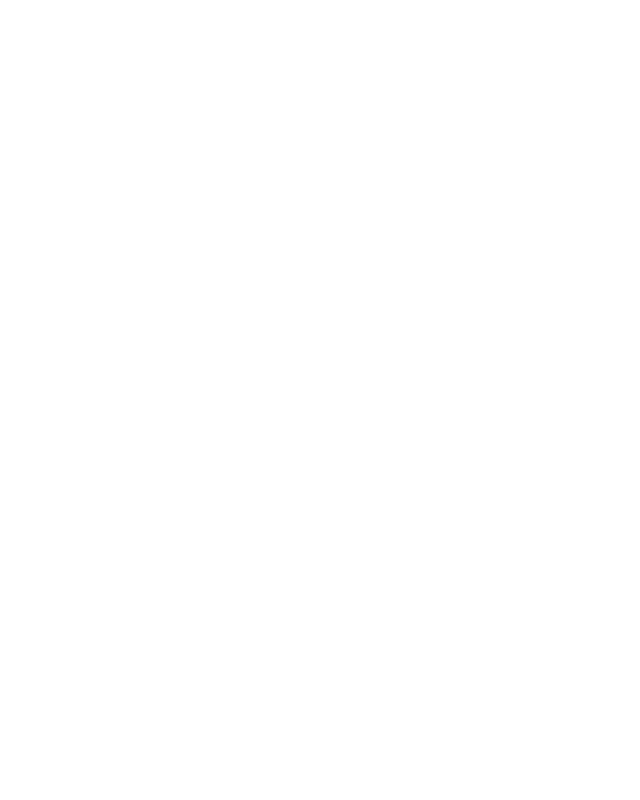
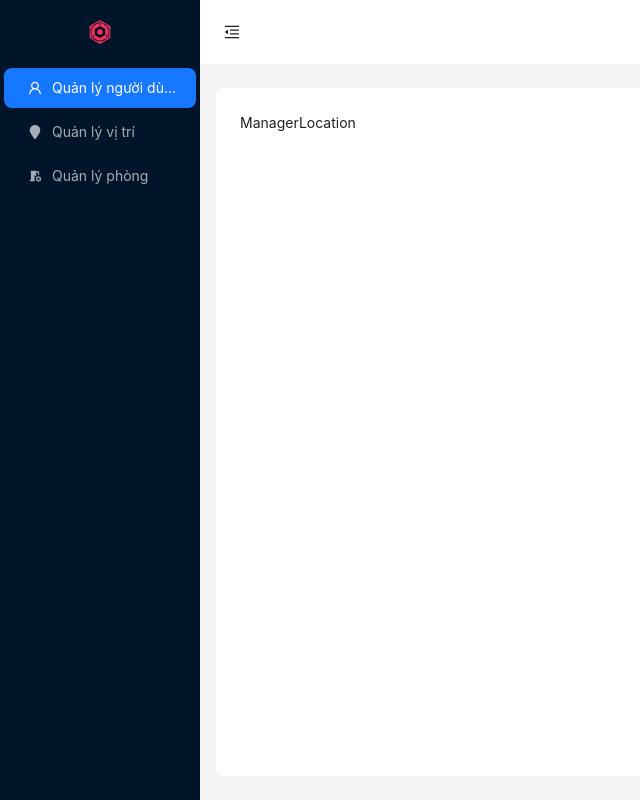
Before and after one commit to thanhlucifer/airbnb, a React (Vite) app: page /admin/manager-location in a window 1280 px wide. Before the commit this address had no page. Shown: the whole page, without its empty margins (0-640 px from the left). Built offline with nearby package versions, Linux system fonts and the light colour scheme.

Commit message:
create AdminTemplate

```diff
--- a/src/common/path.js
+++ b/src/common/path.js
@@ -6,4 +6,5 @@
     listphong: '/list-phong/:id',
     chitietphong: '/chitiet-phong/:id',
     profile: '/profile',
+    admin: '/admin',
 }
--- a/src/hook/useRoutesCustom.jsx
+++ b/src/hook/useRoutesCustom.jsx
@@ -8,7 +8,13 @@
 import LoginPage from '../page/LoginPage/LoginPage';
 import RegisterPage from '../page/RegisterPage/RegisterPage';
 import Profile from '../page/ProfilePage/Profile';
+import AdminTemplate from '../template/AdminTemplate/AdminTemplate';
+import { Skeleton } from 'antd';
+
 const PageNotFound = React.lazy(() => import('../components/PageNotFound/PageNotFound'));
+const ManagerRoom = React.lazy(() => import('../page/AdminPage/ManagerRoom/ManagerRoom'));
+const ManagerLocation = React.lazy(() => import('../page/AdminPage/ManagerLocation/ManagerLocation'));
+const ManagerUser = React.lazy(() => import('../page/AdminPage/ManagerUser/ManagerUser'));
 
 const useRoutesCustom = () => {
     const routes = useRoutes([
@@ -18,31 +24,53 @@
             children: [
                 {
                     index: '/',
-                    element: <DefaultPage/>,
+                    element: <Suspense fallback={<Skeleton />}><DefaultPage /></Suspense>,
                 },
                 {
                     path: path.listphong,
-                    element: <RentalRoomList/>
+                    element: <Suspense fallback={<Skeleton />}><RentalRoomList /></Suspense>
                 },
                 {
                     path: path.chitietphong,
-                    element: <RoomDetail/>
+                    element: <Suspense fallback={<Skeleton />}><RoomDetail /></Suspense>
                 },
                 {
                     path: path.signin,
-                    element: <LoginPage />
+                    element: <Suspense fallback={<Skeleton />}><LoginPage /></Suspense>
                 },
                 {
                     path: path.signup,
-                    element: <RegisterPage />
+                    element: <Suspense fallback={<Skeleton />}><RegisterPage /></Suspense>
                 },
                 {
                     path: path.profile,
-                    element: <Profile/>
+                    element: <Suspense fallback={<Skeleton />}><Profile /></Suspense>
+                },
+                {
+                    path: '*',
+                    element: <Suspense fallback={<Skeleton />}><PageNotFound /></Suspense>
                 }
 
             ]
         },
+        {
+            path: path.admin,
+            element: <AdminTemplate/>,
+            children: [
+                {
+                    index: '/',
+                    element: <Suspense fallback={<Skeleton />}><ManagerUser /></Suspense>
+                },
+                {
+                    path: 'manager-room',
+                    element: <Suspense fallback={<Skeleton />}><ManagerRoom /></Suspense>
+                },
+                {
+                    path: 'manager-location',
+                    element: <Suspense fallback={<Skeleton />}><ManagerLocation /></Suspense>
+                }
+            ]
+        }
     ]);
     return routes;
 };
--- /dev/null
+++ b/src/page/AdminPage/ManagerLocation/ManagerLocation.jsx
@@ -0,0 +1,9 @@
+import React from 'react'
+
+const ManagerLocation = () => {
+  return (
+    <div>ManagerLocation</div>
+  )
+}
+
+export default ManagerLocation
--- /dev/null
+++ b/src/page/AdminPage/ManagerRoom/ManagerRoom.jsx
@@ -0,0 +1,9 @@
+import React from 'react'
+
+const ManagerRoom = () => {
+  return (
+    <div>ManagerRoom</div>
+  )
+}
+
+export default ManagerRoom
--- /dev/null
+++ b/src/page/AdminPage/ManagerUser/ManagerUser.jsx
@@ -0,0 +1,9 @@
+import React from 'react'
+
+const ManagerUser = () => {
+  return (
+    <div>ManagerUser</div>
+  )
+}
+
+export default ManagerUser
--- /dev/null
+++ b/src/template/AdminTemplate/AdminTemplate.jsx
@@ -0,0 +1,82 @@
+import React, { useState } from 'react';
+import {
+    MenuFoldOutlined,
+    MenuUnfoldOutlined,
+    UserOutlined
+} from '@ant-design/icons';
+import { Button, Layout, Menu, theme } from 'antd';
+import { Link, Outlet } from 'react-router-dom';
+const { Header, Sider, Content } = Layout;
+import { FaLocationPin } from "react-icons/fa6";
+import { MdRoomPreferences } from "react-icons/md";
+import { SiNginxproxymanager } from "react-icons/si";
+const AdminTemplate = () => {
+    const [collapsed, setCollapsed] = useState(false);
+    const {
+        token: { colorBgContainer, borderRadiusLG },
+    } = theme.useToken();
+    return (
+        <Layout className='min-h-screen'>
+            <Sider trigger={null} collapsible collapsed={collapsed}>
+                <div className="flex justify-center items-center mt-5 mb-5 text-[#F72F5B] font-bold text-2xl">
+                    <SiNginxproxymanager />
+                </div>
+                <Menu
+                    theme="dark"
+                    mode="inline"
+                    defaultSelectedKeys={['1']}
+                    items={[
+                        {
+                            key: '1',
+                            icon: <UserOutlined />,
+                            label: <Link to="/admin">Quản lý người dùng</Link>,
+                        },
+                        {
+                            key: '2',
+                            icon: <FaLocationPin />,
+                            label: <Link to="/admin/manager-location">Quản lý vị trí</Link>,
+                        },
+                        {
+                            key: '3',
+                            icon: <MdRoomPreferences />,
+                            label: <Link to="/admin/manager-room">Quản lý phòng</Link>,
+                        }
+                    ]}
+                />
+            </Sider>
+            <Layout>
+                <Header
+                    style={{
+                        padding: 0,
+                        background: colorBgContainer,
+                    }}
+                >
+                    <Button
+                        type="text"
+                        icon={collapsed ? <MenuUnfoldOutlined /> : <MenuFoldOutlined />}
+                        onClick={() => setCollapsed(!collapsed)}
+                        style={{
+                            fontSize: '16px',
+                            width: 64,
+                            height: 64,
+                        }}
+                    />
+                </Header>
+                <Content
+                    style={{
+                        margin: '24px 16px',
+                        padding: 24,
+                        minHeight: 280,
+                        background: colorBgContainer,
+                        borderRadius: borderRadiusLG,
+                    }}
+                >
+                    <Outlet>
+
+                    </Outlet>
+                </Content>
+            </Layout>
+        </Layout>
+    );
+};
+export default AdminTemplate;
```
